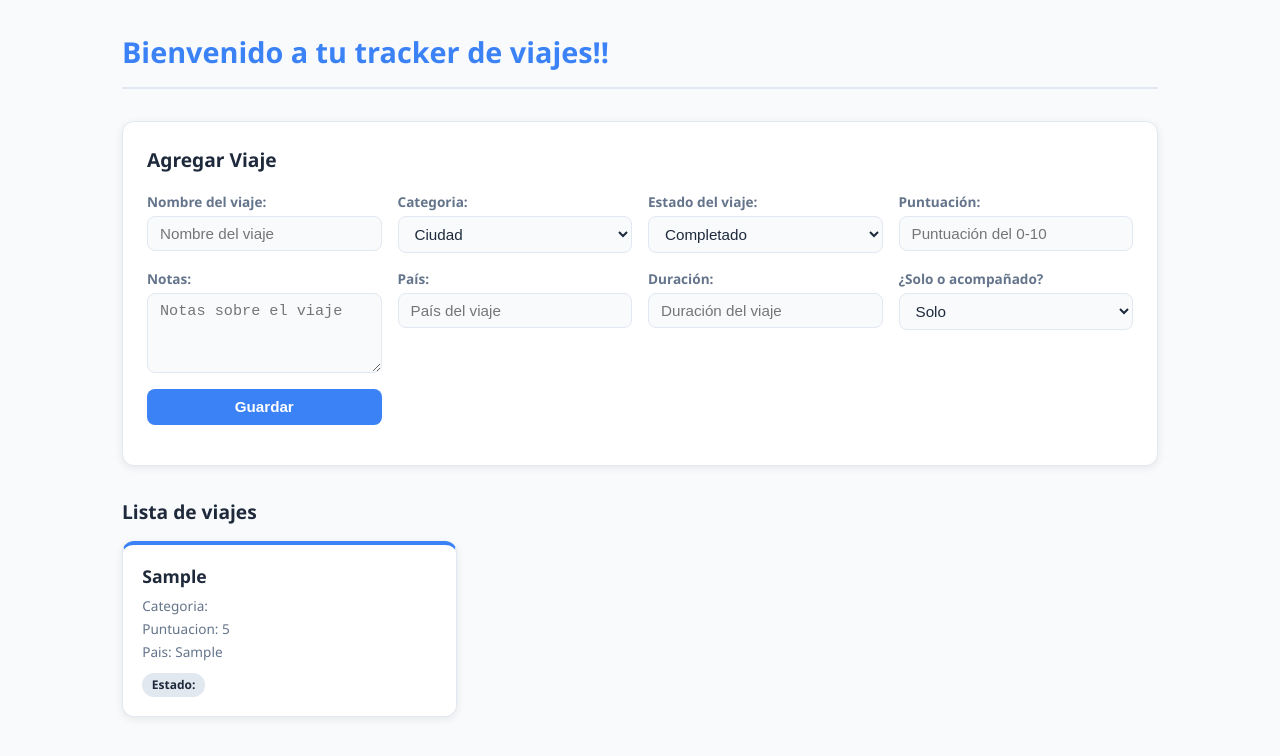
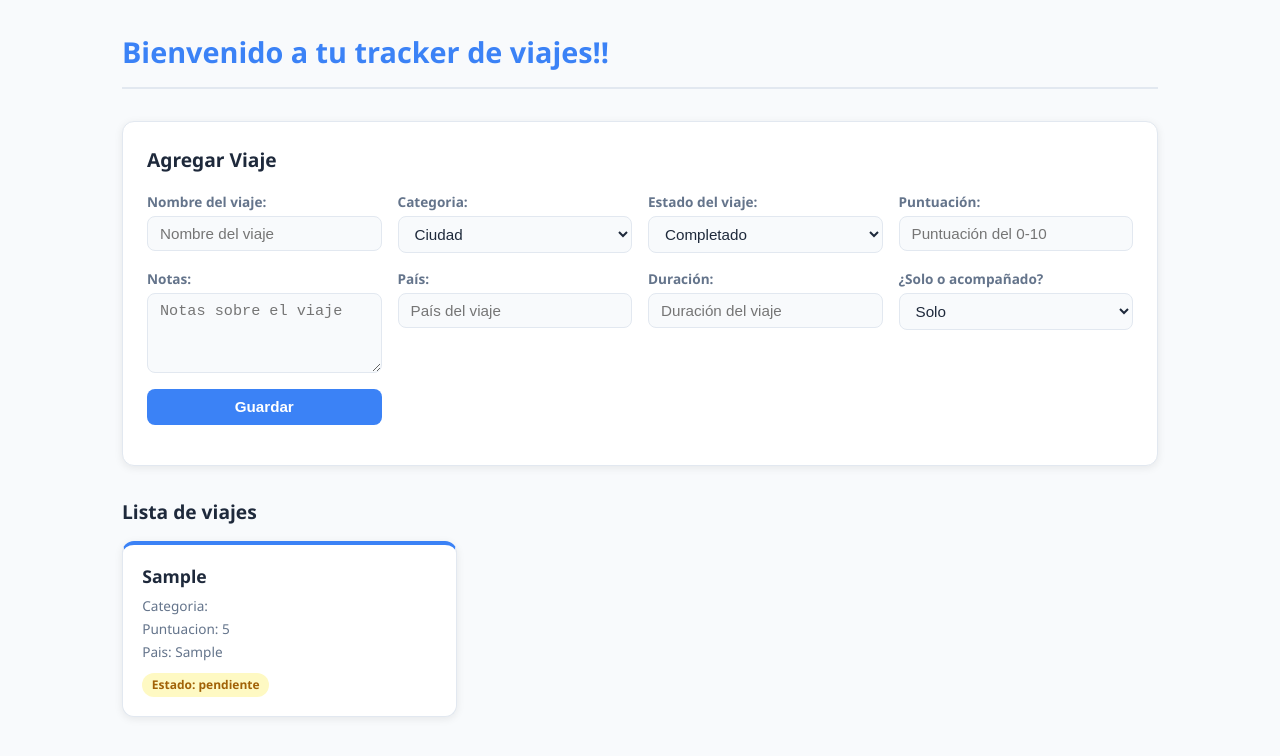
Before and after one commit to marianolhe/proyectofinal_web, a React app in the folder frontend/: page / in a window 1280 px wide. Both pictures are taken after typing "Sample", "5", "Sample", "Sample", "5" into the empty fields and a click on the button "Guardar". Shown: the top 756 px of the page. Built offline with nearby package versions, Linux system fonts and the light colour scheme; the HTML template or start-up script is replaced by a standard one.

Commit message:
fix: estado no se guardaba y no se aplicaba estilo correctamente

```diff
--- a/frontend/src/components/FormularioItem.jsx
+++ b/frontend/src/components/FormularioItem.jsx
@@ -6,7 +6,7 @@ function Formulario({onAgregarViaje}) {
     const [formulario, setFormulario] = useState({
         nombre: '',
         categoriaId: '',
-        estado: '',
+        estado: 'pendiente',
         puntuacion: '',
         notas: '',
         pais: '',
--- a/frontend/src/components/ItemCard.jsx
+++ b/frontend/src/components/ItemCard.jsx
@@ -9,7 +9,7 @@ function CardViaje({viaje}){
             <p className='card-detalle'>Puntuacion: {viaje.puntuacion}</p>
             <p className='card-detalle'>Pais: {viaje.atributos.pais}</p>
 
-            <p className='card-estado'>Estado: {viaje.estado}</p>
+            <p className={`card-estado ${viaje.estado}`}> Estado: {viaje.estado}</p>
         </div>
     )
 }
```
